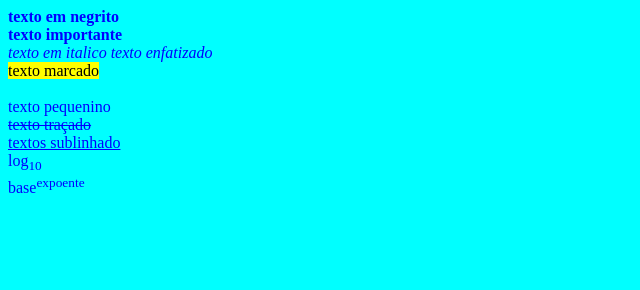
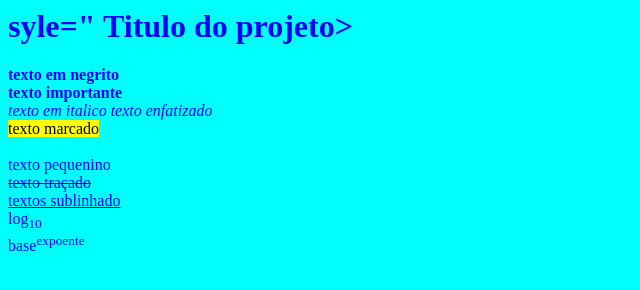
Before and after one commit to ziwertantonio/antonio, a plain HTML site: page index.html in a window 1280 px wide. Shown: the whole page, without its empty margins (0-640 px from the left). Drawn offline with Linux system fonts and the light colour scheme.

Commit message:
projeto 01

```diff
--- a/index.html
+++ b/index.html
@@ -4,13 +4,14 @@
          <head>
              <style>
                   body{
-                       color:blue;
+                       color:rgb(3, 3, 247);
                        text-align:center:
-                  }
+                    }
               </style>
           </head>
          </body>
 
+           <h1> syle="<background-color:</background-color: #F45FAA;"> Titulo do projeto></h1>
 
                 <!--Formatações  Basicas-->
                 <b>texto em negrito</b>
```
